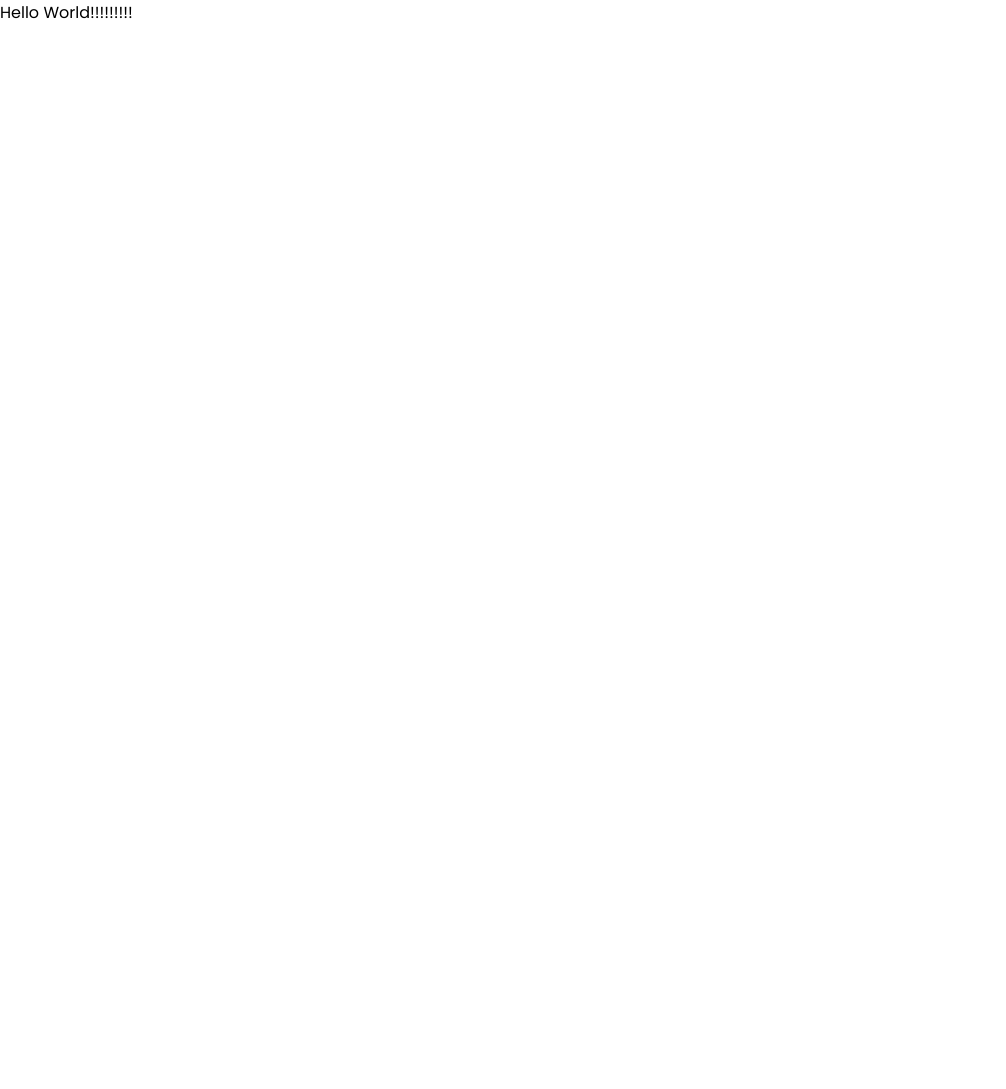
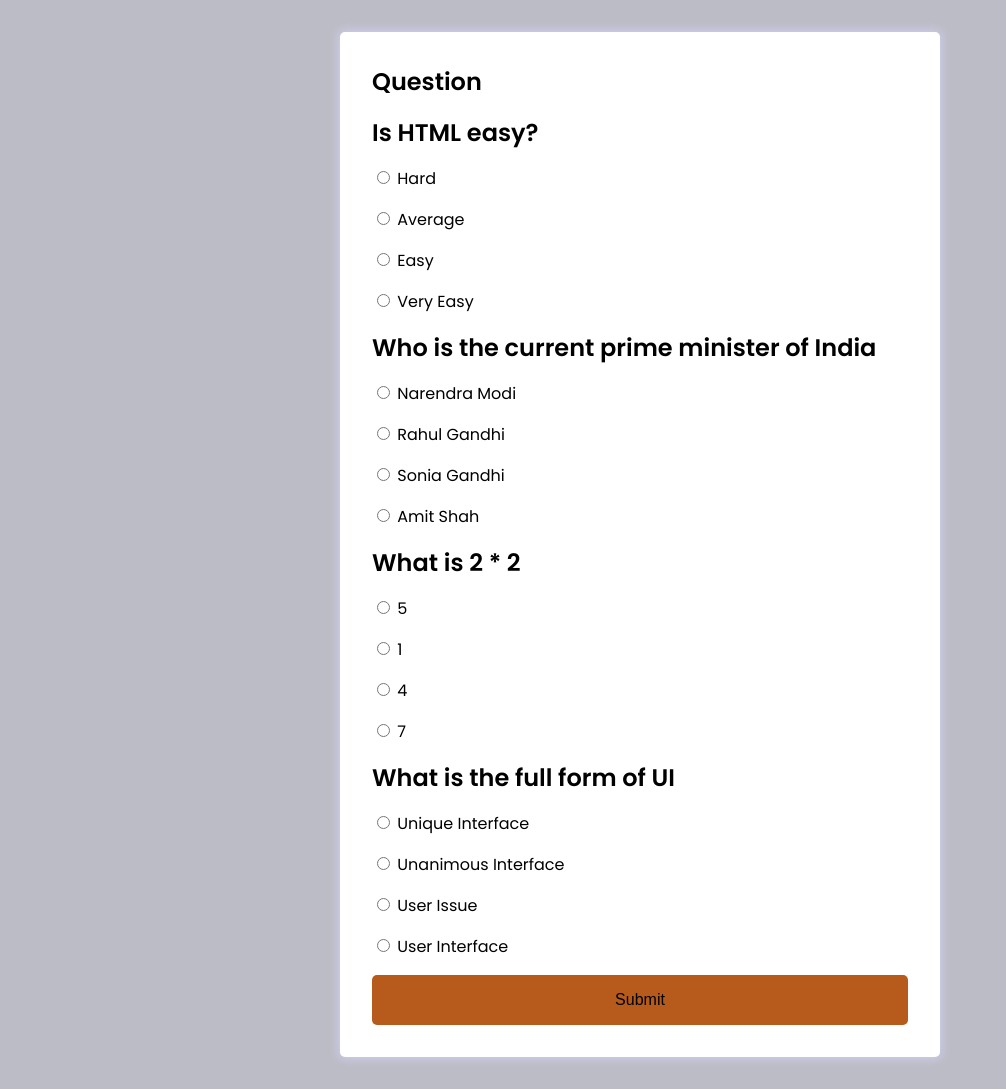
Before and after one commit to kirankok/javscript-projects, a plain HTML site: page quiz-app/index.html in a window 1280 px wide. Shown: the whole page, without its empty margins (0-1006 px from the left). Before the commit the page ends 800 px from the top, so only its background shows below. Drawn offline with Linux system fonts and the light colour scheme.

Commit message:
quiz-app

```diff
--- a/base-project/style.css
+++ /dev/null
@@ -1,10 +0,0 @@
-@import url('https://fonts.googleapis.com/css2?family=Poppins:ital,wght@0,400;0,600;1,200&display=swap');
-
-* {
-  box-sizing: border-box;
-}
-
-body {
-  font-family: "Poppins", "sans-serif";
-  margin: 0;
-}
--- a/base-project/index.html
+++ b/quiz-app/index.html
@@ -5,13 +5,19 @@
   <meta charset="UTF-8" />
   <meta http-equiv="X-UA-Compatible" content="IE=edge" />
   <meta name="viewport" content="width=device-width, initial-scale=1.0" />
-  <title>Document</title>
+  <title>Quiz App</title>
   <link href="./style.css" rel="stylesheet" />
-  <script src="./script.js"></script>
+  <script src="./script.js" defer></script>
 </head>
 
 <body>
-  <div>Hello World!!!!!!!!!</div>
+  <div class="quiz-container">
+    <h2>Question</h2>
+    <form id="quiz-form">
+      <ul id="list"></ul>
+      <button id="submit">Submit</button>
+    </form>
+  </div>
 </body>
 
 </html>
--- /dev/null
+++ b/quiz-app/script.js
@@ -0,0 +1,50 @@
+const questions = [
+  { question: 'Is HTML easy?', answer: ['Hard', 'Average', 'Easy', 'Very Easy'], correct: 'Easy', name: 'q1' },
+  { question: 'Who is the current prime minister of India', answer: ['Narendra Modi', 'Rahul Gandhi', 'Sonia Gandhi', 'Amit Shah'], correct: 'Narendra Modi', name: 'q2' },
+  { question: 'What is 2 * 2', answer: ['5', '1', '4', '7'], correct: '4', name: 'q3' },
+  { question: 'What is the full form of UI', answer: ['Unique Interface', 'Unanimous Interface', 'User Issue', 'User Interface'], correct: 'User Interface', name: 'q4' }
+];
+
+const ulElement = document.getElementById('list');
+
+const renderList = () => {
+  const list = questions.map(item => {
+
+    return (
+      `<div>
+        <h2>${item.question}</h2>
+        ${item.answer.map(ans => {
+        return (
+          `<li>
+          <input type="radio" id=${ans} value=${ans} name=${item.name} />
+          <label for=${ans}>${ans}</label>
+        </li>`
+        )
+
+      }).join('')}
+      </div>`
+    )
+  }).join('')
+
+  return list
+}
+
+const form = document.getElementById('quiz-form');
+
+form.addEventListener('submit', (e) => {
+  e.preventDefault();
+  const data = new FormData(form);
+  let obj = {}
+  for (const [name, value] of data) {
+    obj[name] = value;
+  }
+
+  questions.forEach(item => {
+    if (item.correct == obj) {
+
+    }
+
+  })
+})
+
+ulElement.innerHTML += renderList();
--- /dev/null
+++ b/quiz-app/style.css
@@ -0,0 +1,52 @@
+@import url('https://fonts.googleapis.com/css2?family=Poppins:ital,wght@0,400;0,600;1,200&display=swap');
+
+* {
+  box-sizing: border-box;
+}
+
+body {
+  font-family: "Poppins", "sans-serif";
+  margin: 0;
+  background-color: #BCBCC6;
+  display: flex;
+  justify-content: center;
+  align-items: center;
+  padding: 2rem;
+}
+
+.quiz-container {
+  background-color: #fff;
+  border-radius: 5px;
+  box-shadow: 0 0 10px 2px rgb(205, 205, 236);
+  width: 600px;
+  padding: 2rem;
+  max-width: 100%;
+}
+
+ul {
+  list-style-type: none;
+  padding: 0;
+}
+
+button {
+  border: none;
+  background-color: #b65b1b;
+  border-radius: 5px;
+  color: #000;
+  width: 100%;
+  padding: 1em;
+  font-size: 16px;
+  cursor: pointer;
+}
+
+button:hover {
+  background-color: #672c01;
+}
+
+h2 {
+  margin: 0;
+}
+
+li {
+  margin: 1rem 0;
+}
```
Also changed, not shown: base-project/script.js (deleted).
